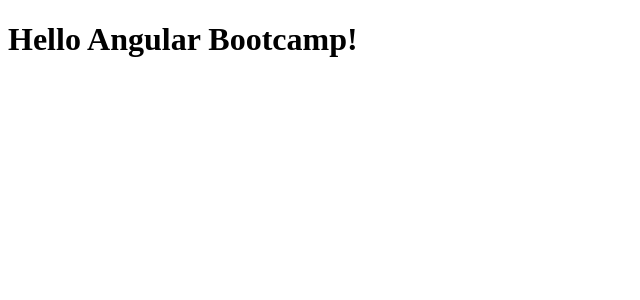
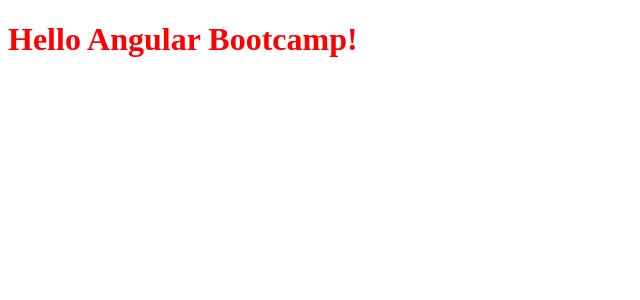
Before and after one commit to davdifr/angular-bootcamp, an Angular app: page / in a window 1280 px wide. Shown: the top 300 px of the page, without its empty margins (0-640 px from the left). Built offline with nearby package versions, Linux system fonts and the light colour scheme.

Commit message:
Add CSS styling to app.component.css

```diff
--- a/src/app/app.component.css
+++ b/src/app/app.component.css
@@ -0,0 +1,3 @@
+h1 {
+  color: red;
+}
```
Also changed, not shown: src/assets/00-angular-bootcamp-overview/00-hello-angular-bootcamp-red.png (added), 1 other file (tests, documents, lock files or other folders).
